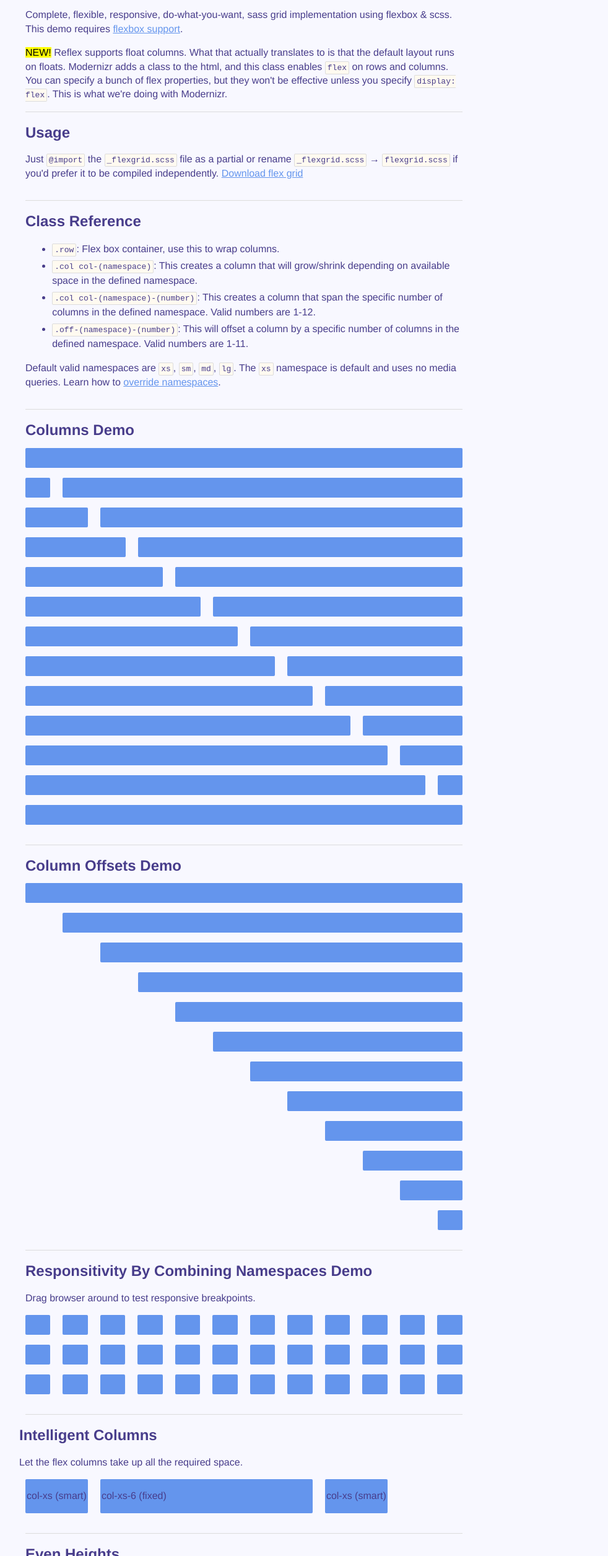
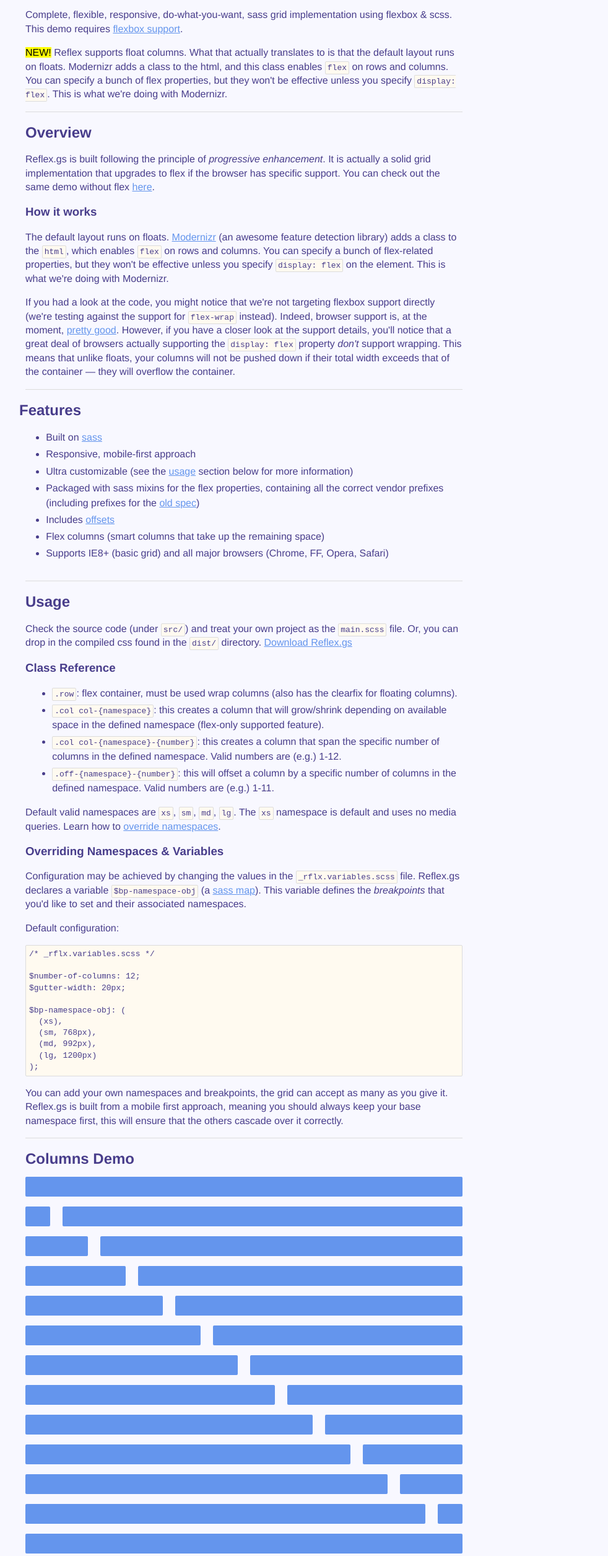
Before and after one commit to matthewsimo/scss-flex-grid, a website: page demo/no-flex.html in a window 1280 px wide. Shown: the part 289-2800 px from the top of the page at 62% size, without its empty margins (125-1107 px from the left). Drawn offline with Linux system fonts and the light colour scheme.

Commit message:
update both demo pages

```diff
--- a/demo/no-flex.html
+++ b/demo/no-flex.html
@@ -44,36 +44,79 @@
 
 				<hr>
 
-				<div class="row">
-					<div class="col col-xs-12">
-						<h2>Usage</h2>
-						<p>Just <code>@import</code> the <code>_flexgrid.scss</code> file as a partial or rename <code>_flexgrid.scss</code> &rarr; <code>flexgrid.scss</code> if you'd prefer it to be compiled independently. <a href="https://github.com/loup-brun/reflex.gs/archive/master.zip">Download flex grid</a></p>
-					</div>
-				</div>
+				<section id="overview">
+
+					<h2>Overview</h2>
+
+					<p>Reflex.gs is built following the principle of <em>progressive enhancement</em>. It is actually a solid grid implementation that upgrades to flex if the browser has specific support. You can check out the same demo without flex <a href="no-flex.html" title="No-Flex Example">here</a>.</p>
+
+
+					<h3>How it works</h3>
+
+					<p> The default layout runs on floats. <a href="http://modernizr.com/">Modernizr</a> (an awesome feature detection library) adds a class to the <code>html</code>, which enables <code>flex</code> on rows and columns. You can specify a bunch of flex-related properties, but they won't be effective unless you specify <code>display: flex</code> on the element. This is what we're doing with Modernizr.</p>
+
+
+					<p>If you had a look at the code, you might notice that we're not targeting flexbox support directly (we're testing against the support for <code>flex-wrap</code> instead). Indeed, browser support is, at the moment, <a href="http://caniuse.com/#feat=flexbox">pretty good</a>. However, if you have a closer look at the support details, you'll notice that a great deal of browsers actually supporting the <code>display: flex</code> property <em>don't</em> support wrapping. This means that unlike floats, your columns will not be pushed down if their total width exceeds that of the container &mdash; they will overflow the container.</p>
+
+				</section>
+
+				<hr />
+
+				<section id="features" class="row">
+
+					<h2>Features</h2>
+
+					<ul>
+						<li>Built on <a href="http://sass-lang.com">sass</a></li>
+						<li>Responsive, mobile-first approach</li>
+						<li>Ultra customizable (see the <a href="#usage">usage</a> section below for more information)</li>
+						<li>Packaged with sass mixins for the flex properties, containing all the correct vendor prefixes (including prefixes for the <a href="https://css-tricks.com/old-flexbox-and-new-flexbox/">old spec</a>)</li>
+						<li>Includes <a href="#columns-offsets-demo">offsets</a></li>
+						<li>Flex columns (smart columns that take up the remaining space)</li>
+						<li>Supports IE8+ (basic grid) and all major browsers (Chrome, FF, Opera, Safari)</li>
+					</ul>
+
+				</section>
 
 				<hr>
 
-				<div class="row">
+				<section id="usage">
 
-					<div class="col col-xs-12">
-						<h2>Class Reference</h2>
+					<h2>Usage</h2>
+
+					<p>Check the source code (under <code>src/</code>) and treat your own project as the <code>main.scss</code> file. Or, you can drop in the compiled css found in the <code>dist/</code> directory. <a href="https://github.com/loup-brun/reflex.gs/archive/master.zip">Download Reflex.gs</a></p>
+
+					<h3>Class Reference</h3>
+
 					<ul>
-							<li><code>.row</code>: Flex box container, use this to wrap columns.</li>
-							<li><code>.col col-(namespace)</code>: This creates a column that will grow/shrink depending on available space in the defined namespace.</li>
-							<li><code>.col col-(namespace)-(number)</code>: This creates a column that span the specific number of columns in the defined namespace. Valid numbers are 1-12.</li>
-							<li><code>.off-(namespace)-(number)</code>: This will offset a column by a specific number of columns in the defined namespace. Valid numbers are 1-11.</li>
+						<li><code>.row</code>: flex container, must be used wrap columns (also has the clearfix for floating columns).</li>
+						<li><code>.col col-{namespace}</code>: this creates a column that will grow/shrink depending on available space in the defined namespace (flex-only supported feature).</li>
+						<li><code>.col col-{namespace}-{number}</code>: this creates a column that span the specific number of columns in the defined namespace. Valid numbers are (e.g.) 1-12.</li>
+						<li><code>.off-{namespace}-{number}</code>: this will offset a column by a specific number of columns in the defined namespace. Valid numbers are (e.g.) 1-11.</li>
 					</ul>
+
 					<p>Default valid namespaces are <code>xs</code>, <code>sm</code>, <code>md</code>, <code>lg</code>. The <code>xs</code> namespace is default and uses no media queries. Learn how to <a href="#overriding-namespaces">override namespaces</a>.</p>
-					</div>
-				</div>
+
+
+					<h3 id="overriding-namespaces">Overriding Namespaces &amp; Variables</h3>
+
+					<p>Configuration may be achieved by changing the values in the <code>_rflx.variables.scss</code> file. Reflex.gs declares a variable <code>$bp-namespace-obj</code> (a <a href="http://sass-lang.com/documentation/file.SASS_REFERENCE.html#maps">sass map</a>). This variable defines the <em>breakpoints</em> that you'd like to set and their associated namespaces.</p>
+
+					<p>Default configuration:</p>
+
+					<pre>/* _rflx.variables.scss */<br /><br />$number-of-columns: 12;<br />$gutter-width: 20px;<br /><br />$bp-namespace-obj: ( <br />  (xs),<br />  (sm, 768px),<br />  (md, 992px),<br />  (lg, 1200px) <br/>);</pre>
+
+					<p>You can add your own namespaces and breakpoints, the grid can accept as many as you give it. Reflex.gs is built from a mobile first approach, meaning you should always keep your base namespace first, this will ensure that the others cascade over it correctly.</p>
+
+				</section>
 
 				<hr>
 
+				<section id="columns-demo">
+
+					<h2>Columns Demo</h2>
+
 					<div class="row">
-
-					<div class="col col-xs-12">
-						<h2>Columns Demo</h2>
-					</div>
 
 						<div class="col col-xs-12">
 							<div class="item"></div>
@@ -161,14 +204,14 @@
 						</div>
 
 					</div>
+				</section>
 
 				<hr>
 
+				<section id="column-offsets-demo">
+					<h2>Column Offsets Demo</h2>
+
 					<div class="row">
-					<div class="col col-xs-12">
-						<h2>Column Offsets Demo</h2>
-					</div>
-
 						<div class="col col-xs-12">
 							<div class="item"></div>
 						</div>
@@ -218,15 +261,16 @@
 						</div>
 
 					</div>
+				</section>
 
 				<hr>
 
+				<section id="responsivity-by-combining-namespaces-demo">
+
+					<h2>Responsivity By Combining Namespaces Demo</h2>
+					<p>Drag browser around to test responsive breakpoints.</p>
+
 					<div class="row">
-
-					<div class="col col-xs-12">
-						<h2>Responsitivity By Combining Namespaces Demo</h2>
-						<p>Drag browser around to test responsive breakpoints.</p>
-					</div>
 
 						<div class="col col-xs-6 col col-sm-4 col-md-3 col-lg-1">
 							<div class="item"></div>
@@ -337,16 +381,17 @@
 							<div class="item"></div>
 						</div>
 					</div>
+				</section>
 
 				<hr />
 
-				<div class="row">
+				<section id="intelligent-columns">
 
-					<div class="col-xs-12">
 					<h2>Intelligent Columns</h2>
 
 					<p>Let the flex columns take up all the required space.</p>
-					</div>
+
+					<div class="row">
 
 						<div class="col col-xs">
 							<div class="item">col-xs (smart)</div>
@@ -357,15 +402,20 @@
 						<div class="col col-xs">
 							<div class="item">col-xs (smart)</div>
 						</div>
+
 					</div>
+				</section>
 
 				<hr />
+
+				<section id="even-heights">
 
 						<h2>Even Heights</h2>
 
 						<p>Flex columns will have even heights - neat!</p>
 
-				<div class="row row--space">
+					<div class="row">
+
 						<div class="col col-xs-6 bg--blue flex-center-v text-center">
 							<h3>Super columns</h3>
 							<p>Columns with flex have even heights!</p>
@@ -379,7 +429,11 @@
 				<p>Psst! With flexbox, you can easily vertically center content! just add a class:</p>
 				<pre>.flex-center-v {<br />  @include justify-content(center);<br />}</pre>
 
+				</section>
+
 				<hr />
+
+				<section id="nesting">
 
 						<h2>Nesting</h2>
 
@@ -389,6 +443,7 @@
 						<div class="col col-xs-6 bg--blue flex-center-v text-center">
 							<h3>Awesome!</h3>
 						</div>
+
 						<div class="col col-xs-6 bg--red">
 							<div class="container">
 								<div class="row">
@@ -433,29 +488,17 @@
 						</div>
 					</div>
 
-				<hr>
-
-				<div class="row">
-					<div class="col col-xs-12">
-						<h2 id="overriding-namespaces">Overriding Namespaces</h2>
-
-						<p>Configuration may be achieved by changing the values in the <code>_rflx.variables.scss</code> file. Reflex.gs declares a variable <code>$bp-namespace-obj</code>. This variable defines the <strong>breakpoints</strong> that you'd like to set and their associated namespaces.</p>
-						<p>Default:</p>
-						<pre>$bp-namespace-obj: ( <br />  (xs),<br />  (sm, 769px),<br />  (md, 992px),<br />  (lg, 1200px) <br/>);</pre>
-						<p>You can add your own namespaces and breakpoints, the grid can accept as many as you give it. Flex grid is built from a mobile first approach, meaning you should always keep your base namespace first, this will ensure that the others cascade over it correctly.</p>
-					</div>
-
-				</div>
+				</section>
 
 				<hr>
 
-				<div class="row">
+				<section id="questions" class="row">
 					<div class="col col-xs-12">
-						<h2 id="questions">Questions</h2>
+						<h2>Questions</h2>
 						<p>You can always <a href="https://github.com/loup-brun/reflex.gs/issues">file an issue</a> on the github repo.</p>
 					</div>
 
-				</div>
+				</section>
 
 			</main>
 		</div>
```
Also changed, not shown: README.md. Lines whose indentation alone changed are shown as unchanged.
